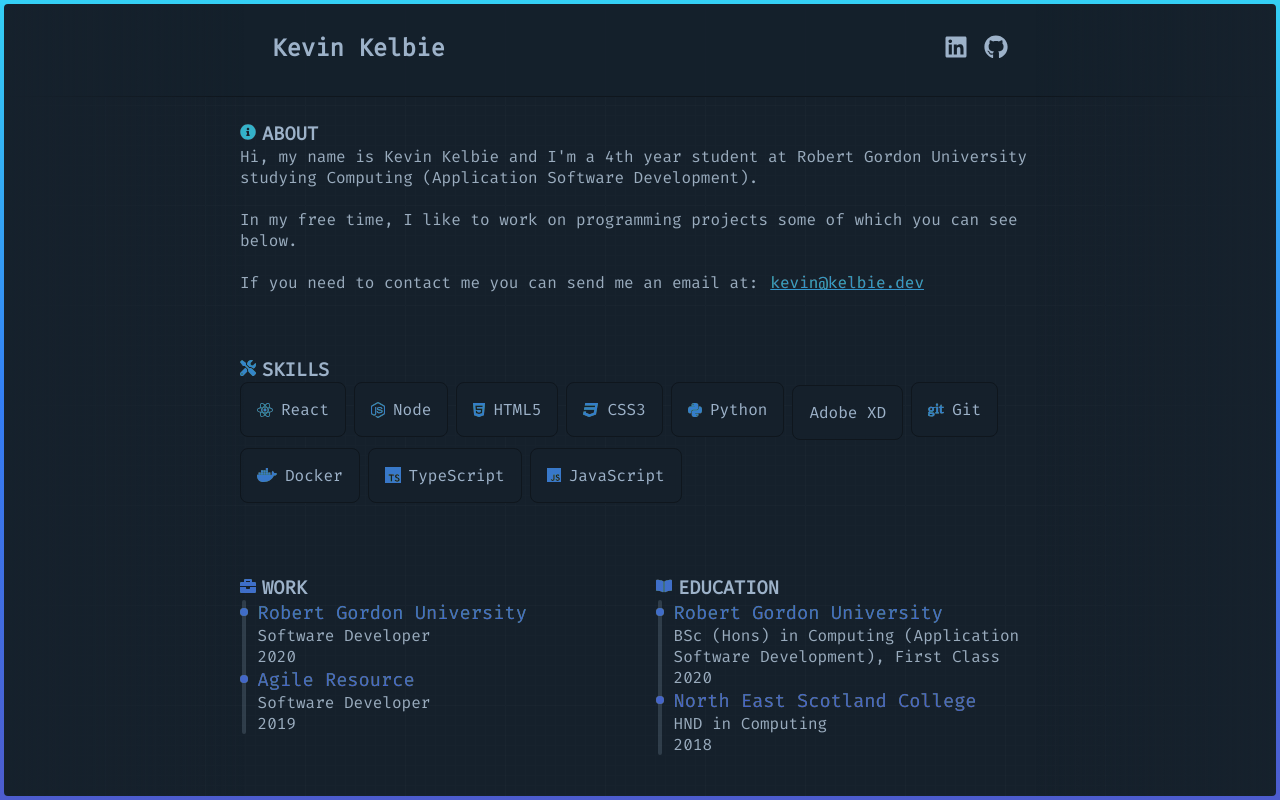
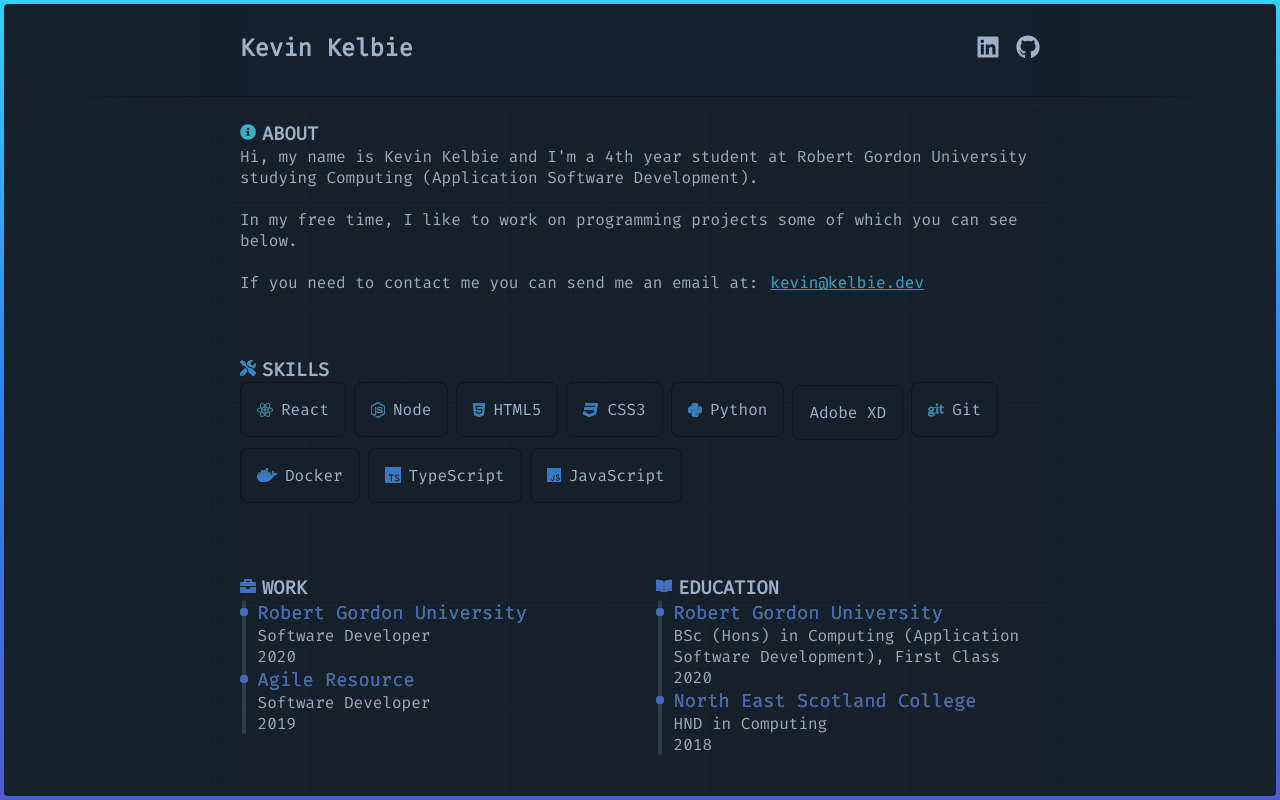
Before and after one commit to Kelbie/portfolio-2, a Next.js app: page / in a window 1280 px wide. Built offline with nearby package versions, Linux system fonts and the light colour scheme.

Commit message:
Update Header.tsx

```diff
--- a/components/Header.tsx
+++ b/components/Header.tsx
@@ -53,13 +53,13 @@ export default styled(Header)`
 
   left: 0;
 
+  padding: 0 32px;
   > div {
     max-width: 800px;
     margin: auto;
     display: flex;
     justify-content: space-between;
     width: 100%;
-    padding: 0 32px;
   }
 
   h1 {
```
